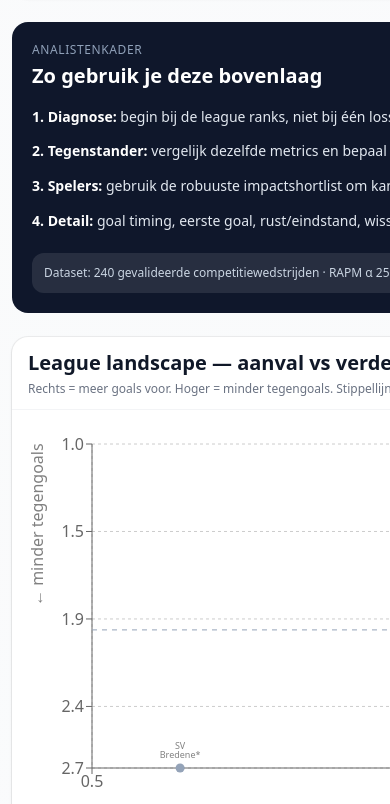
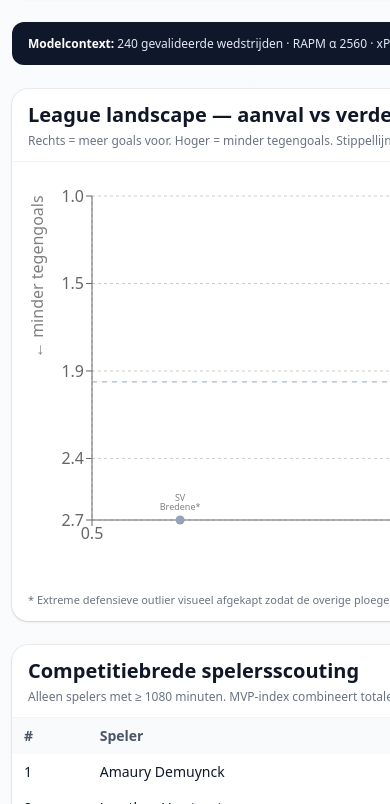
Before and after one commit to vjo18/RBFAdata, a React (Vite) app: page / in a window 390 px wide. Shown: the part 2220-3024 px from the top of the page. Built offline with nearby package versions, Linux system fonts and the light colour scheme.

Commit message:
Add squad continuity and core structure analysis

```diff
--- a/src/AnalystDashboard.jsx
+++ b/src/AnalystDashboard.jsx
@@ -203,6 +203,101 @@ function TeamProfileCard({ profile }) {
     </div>
   );
 }
+
+function SquadStructureCard({ team, playerStats, teamPlayerImpact }) {
+  const rows = playerStats?.[team] || [];
+  const active = rows
+    .map((p) => ({
+      ...p,
+      minutes: num(p.Speelminuten),
+      starts: num(p.Gestart),
+      selections: num(p.Selecties),
+      goals: num(p.Goals),
+      isKeeper: String(p.Type || "").toLowerCase() === "keeper",
+    }))
+    .filter((p) => p.minutes > 0)
+    .sort((a, b) => b.minutes - a.minutes);
+
+  if (!active.length) return null;
+
+  const threshold = num(teamPlayerImpact?.meta?.reliableMinutes, 1080);
+  const totalMinutes = active.reduce((s, p) => s + p.minutes, 0);
+  const top11Minutes = active.slice(0, 11).reduce((s, p) => s + p.minutes, 0);
+  const top11Share = totalMinutes > 0 ? 100 * top11Minutes / totalMinutes : 0;
+  const coreCount = active.filter((p) => p.minutes >= threshold).length;
+  const regularStarters = active.filter((p) => p.starts >= 15).length;
+  const keepers = active.filter((p) => p.isKeeper);
+  const keeperMinutes = keepers.reduce((s, p) => s + p.minutes, 0);
+  const keeperShare = keeperMinutes > 0 ? 100 * num(keepers[0]?.minutes) / keeperMinutes : 0;
+  const impactLeaders = (teamPlayerImpact?.teams?.[team]?.players || [])
+    .filter((p) => p.reliable)
+    .slice(0, 3);
+
+  const continuityLabel = top11Share >= 78
+    ? "zeer vaste kern"
+    : top11Share >= 70
+    ? "relatief vaste kern"
+    : "brede rotatie";
+  const keeperLabel = keeperShare >= 85
+    ? "duidelijke eerste keeper"
+    : keeperShare >= 65
+    ? "meestal één eerste keeper"
+    : "keeperminuten sterk verdeeld";
+
+  return (
+    <div className="rounded-2xl bg-white shadow-sm ring-1 ring-black/5 overflow-hidden">
+      <div className="px-4 py-3 border-b border-gray-100">
+        <h2 className="text-xl font-semibold">Kern, continuïteit & afhankelijkheid</h2>
+        <p className="text-xs text-gray-500 mt-1">Selectiegebruik over het volledige seizoen; beschrijvend, niet normatief.</p>
+      </div>
+      <div className="p-4">
+        <div className="grid grid-cols-2 gap-3">
+          <KpiCard label="Spelers met minuten" value={active.length} sub="volledige selectie" />
+          <KpiCard label={`≥ ${Math.round(threshold)} min.`} value={coreCount} sub="structurele kern" />
+          <KpiCard label="Top-11 minutenaandeel" value={pct(top11Share, 0)} sub={continuityLabel} />
+          <KpiCard label="Regelmatige starters" value={regularStarters} sub="≥ 15 basisplaatsen" />
+        </div>
+
+        {keepers.length > 0 && (
+          <div className="mt-4 rounded-xl bg-slate-50 border border-slate-200 p-3">
+            <div className="flex justify-between gap-3 text-sm">
+              <span className="font-medium">Keepercontinuïteit</span>
+              <span className="font-semibold">{pct(keeperShare, 0)}</span>
+            </div>
+            <div className="mt-2 h-2.5 rounded-full bg-slate-200 overflow-hidden">
+              <div className="h-full bg-sky-500" style={{ width: `${clamp(keeperShare / 100) * 100}%` }} />
+            </div>
+            <div className="mt-1 text-[11px] text-gray-500">
+              {keeperLabel} · {keepers[0]?.Speler}: {Math.round(num(keepers[0]?.minutes))} min.
+            </div>
+          </div>
+        )}
+
+        <div className="mt-4">
+          <div className="text-xs font-semibold text-gray-700">Robuuste impactleiders binnen de ploeg</div>
+          <div className="mt-2 space-y-2">
+            {impactLeaders.map((p, i) => (
+              <div key={p.name} className="grid grid-cols-[1.5rem_1fr_auto] gap-2 items-center text-sm">
+                <span className="text-gray-400">{i + 1}</span>
+                <div className="min-w-0">
+                  <div className="font-medium truncate">{p.name}</div>
+                  <div className="text-[11px] text-gray-500">{Math.round(num(p.minutes))} min.</div>
+                </div>
+                <span className="font-semibold tabular-nums">{fmt(p.teamImpactScore, 1)}</span>
+              </div>
+            ))}
+          </div>
+        </div>
+
+        <p className="mt-4 text-[11px] leading-relaxed text-gray-500">
+          Een hoog Top-11 minutenaandeel wijst op continuïteit, niet automatisch op kwaliteit. Een lage waarde kan
+          bewuste rotatie, blessures of een brede kern weerspiegelen.
+        </p>
+      </div>
+    </div>
+  );
+}
+
 
 function OpponentScout({ team, profiles }) {
   const [opponentChoice, setOpponentChoice] = useState("");
@@ -535,6 +630,7 @@ export default function AnalystDashboard({
   firstScorer,
   substitutionStats,
   teamPlayerImpact,
+  playerStats,
 }) {
   const rows = useMemo(
     () => buildTeamRows({ teamStats, homeAway, eventBins, firstScorer, substitutionStats }),
@@ -575,21 +671,19 @@ export default function AnalystDashboard({
 
       <div className="grid grid-cols-1 xl:grid-cols-2 gap-6">
         <OpponentScout team={team} profiles={profiles} />
-        <div className="rounded-2xl bg-slate-900 text-white p-5">
-          <div className="text-xs uppercase tracking-wider text-slate-400">Analistenkader</div>
-          <h2 className="text-xl font-semibold mt-1">Zo gebruik je deze bovenlaag</h2>
-          <div className="mt-4 space-y-3 text-sm text-slate-200 leading-relaxed">
-            <p><strong className="text-white">1. Diagnose:</strong> begin bij de league ranks, niet bij één losse grafiek. Zoek extreme sterktes en zwaktes.</p>
-            <p><strong className="text-white">2. Tegenstander:</strong> vergelijk dezelfde metrics en bepaal welke matchup video-analyse verdient.</p>
-            <p><strong className="text-white">3. Spelers:</strong> gebruik de robuuste impactshortlist om kandidaten te vinden; valideer daarna rol, minuten en beelden.</p>
-            <p><strong className="text-white">4. Detail:</strong> goal timing, eerste goal, rust/eindstand, wissels en segmenten verklaren waar de patronen ontstaan.</p>
-          </div>
-          <div className="mt-5 rounded-xl bg-white/10 p-3 text-xs text-slate-300">
-            Dataset: {teamPlayerImpact?.meta?.validatedMatches || 240} gevalideerde competitiewedstrijden ·
-            RAPM α {teamPlayerImpact?.meta?.rapmAlpha || "—"} · xPts α {teamPlayerImpact?.meta?.xPtsAlpha || "—"} ·
-            {teamPlayerImpact?.meta?.bootstrapRuns || 200} match-bootstraps.
-          </div>
-        </div>
+        <SquadStructureCard
+          team={team}
+          playerStats={playerStats}
+          teamPlayerImpact={teamPlayerImpact}
+        />
+      </div>
+
+      <div className="rounded-xl bg-slate-900 text-slate-200 px-4 py-3 text-xs leading-relaxed">
+        <span className="font-semibold text-white">Modelcontext:</span>{" "}
+        {teamPlayerImpact?.meta?.validatedMatches || 240} gevalideerde wedstrijden · RAPM α{" "}
+        {teamPlayerImpact?.meta?.rapmAlpha || "—"} · xPts α {teamPlayerImpact?.meta?.xPtsAlpha || "—"} ·{" "}
+        {teamPlayerImpact?.meta?.bootstrapRuns || 200} match-bootstraps. Gebruik league ranks voor diagnose,
+        head-to-head bootstraps voor spelersverschillen en video/rolcontext voor finale scoutingbeslissingen.
       </div>
 
       <div id="league-analyse" className="space-y-6 scroll-mt-4">
```
